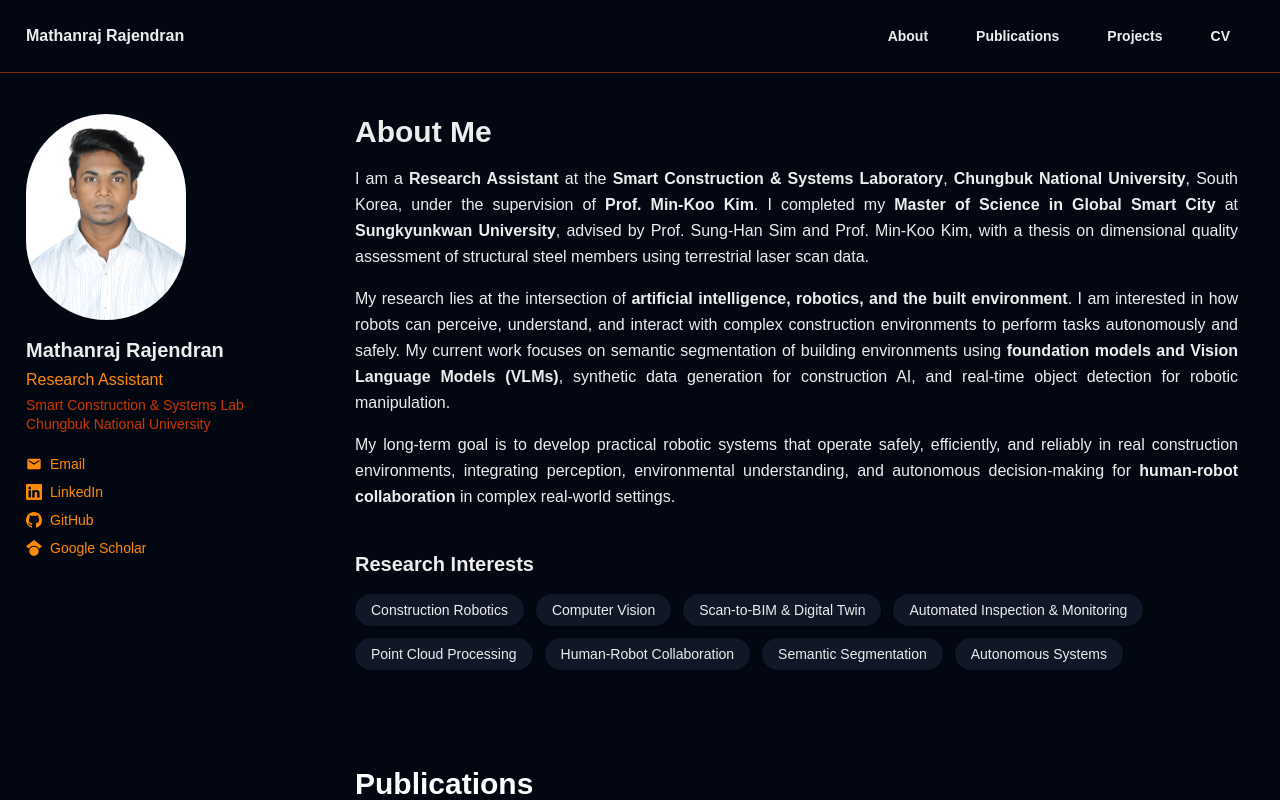
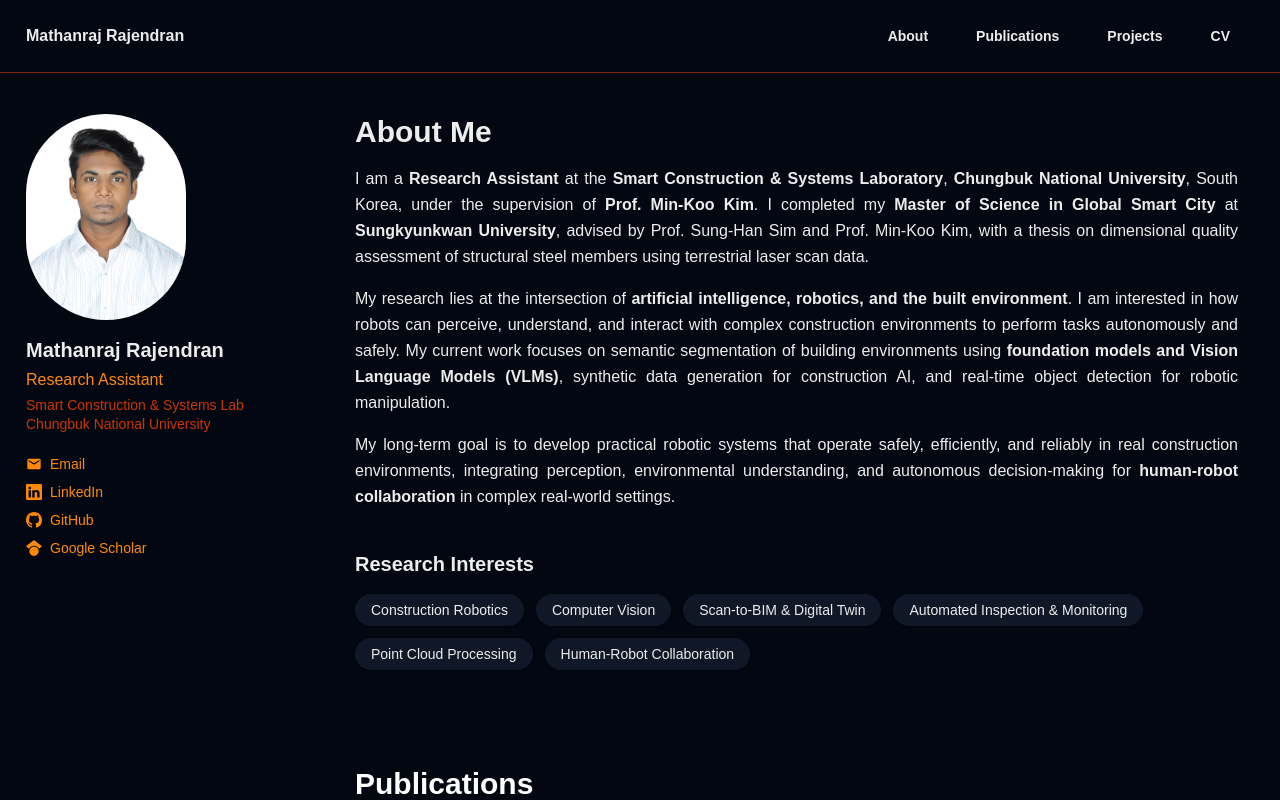
Before and after one commit to razmathan/razmathan.github.io, a Next.js app: page / in a window 1280 px wide. Shown: the top 800 px of the page. Built offline with nearby package versions, Linux system fonts and the light colour scheme.

Commit message:
Remove redundant research interest tags

```diff
--- a/app/page.tsx
+++ b/app/page.tsx
@@ -114,8 +114,6 @@
                     "Automated Inspection & Monitoring",
                     "Point Cloud Processing",
                     "Human-Robot Collaboration",
-                    "Semantic Segmentation",
-                    "Autonomous Systems",
                   ].map((area) => (
                     <span
                       key={area}
```
